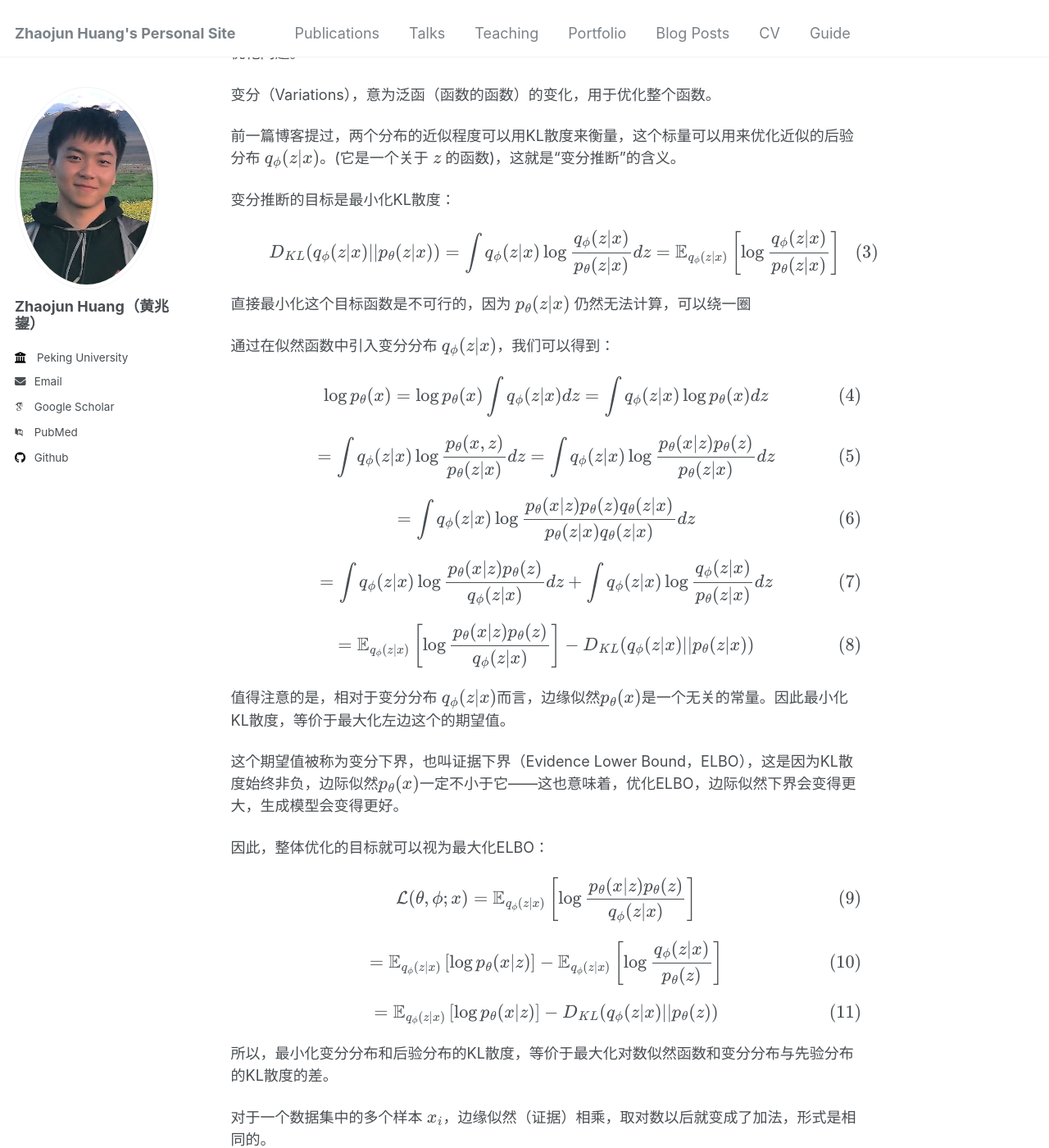
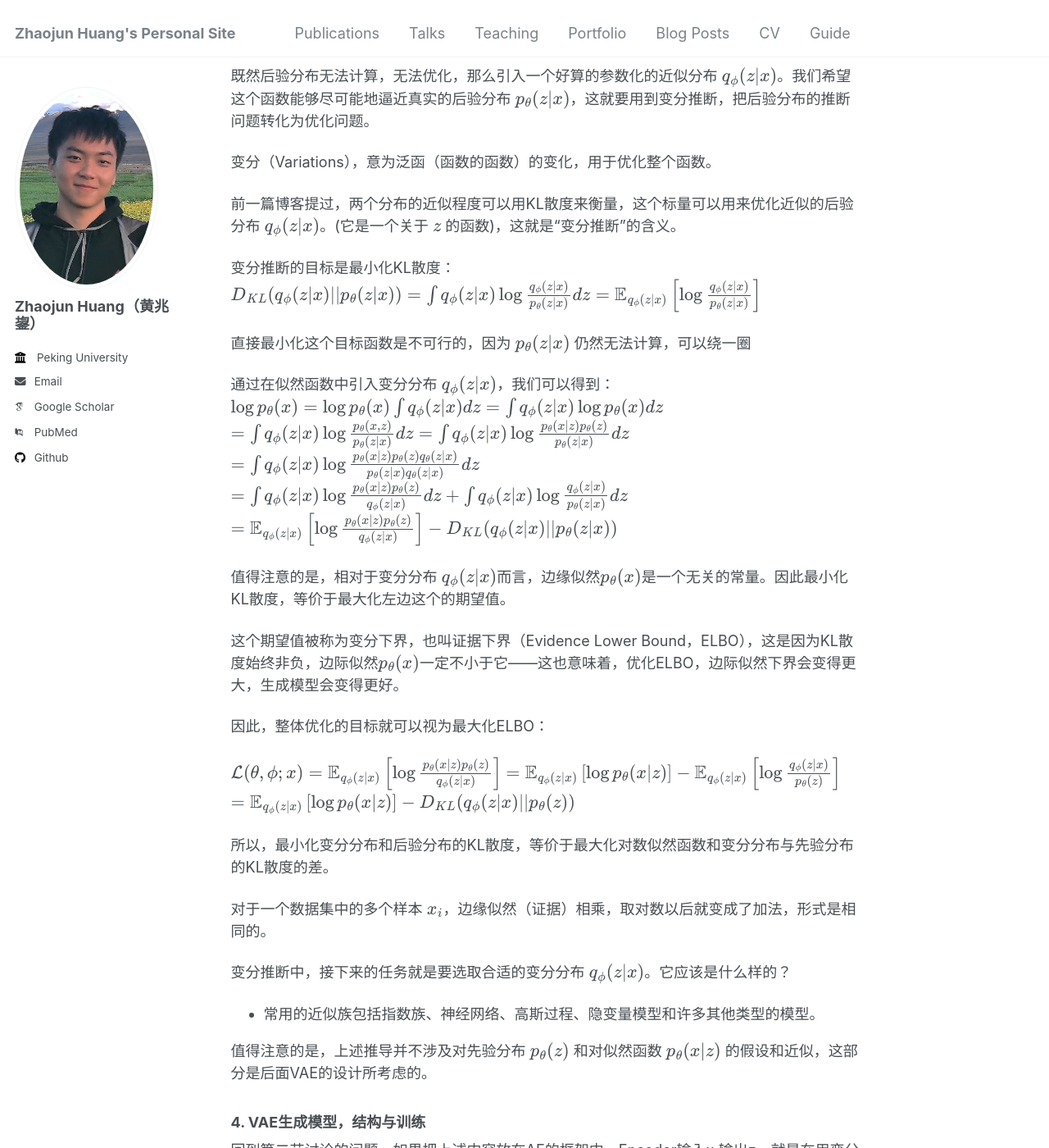
Before and after one commit to BAJimH/BAJimH.github.io, a Jekyll site: the page built from _posts/2025-07-20-VAE.md, in a window 1280 px wide and 1400 px high, scrolled down 2195 px. Shown: the whole window at 82% size. Built offline with Jekyll 4.4.1, drawn with Linux system fonts in a browser that asks for light colours; some web fonts are replaced; formulas are drawn with MathJax 3; some of the changed text lies outside the part shown.

Commit message:
Update 2025-07-20-VAE.md

```diff
--- a/_posts/2025-07-20-VAE.md
+++ b/_posts/2025-07-20-VAE.md
@@ -50,22 +58,21 @@ VAE原论文：[Auto Encoding Variational Bayes](https://arxiv.org/abs/1312.6114
 
 在贝叶斯学派观点中，数据的产生过程分成两个部分
 1. 隐变量 $z$ 服从某种先验分布 $p_{\theta}(z)$ ，从这个分布中采样一个 $z$
-2. 观测到的数据（比如图像）$x$ 由某种条件分布 $p_{\theta}(x\|z)$ 生成
+2. 观测到的数据（比如图像）$x$ 由某种条件分布 $p_{\theta}(x\vert z)$ 生成
 
 而推断的过程是这样的：
 - 不去估计边缘分布$p(x)$，而是尝试建模隐变量$z$（例如某个理论模型）
 - 对隐变量的分布有一个先验（“先”于证据“验”证的判断） $p_{\theta}(z)$
-- 对隐变量导出观测数据的分布有一个条件概率 $p_{\theta}(x\|z)$，也被称为似然
-- 根据观测的数据$x$，**边缘似然函数**$p_\theta(x)$（也被叫做证据），使用贝叶斯定理推断出隐变量的后验分布 $p_{\theta}(z\|x)$。
+- 对隐变量导出观测数据的分布有一个条件概率 $p_{\theta}(x\vert z)$，也被称为似然
+- 根据观测的数据$x$，使用贝叶斯定理推断出隐变量的后验分布 $p_{\theta}(z\vert x)$，或者通过优化方法计算出参数$\theta$。
 
 贝叶斯定理如下：
-
 $$
-p_{\theta}(z|x) = \frac{p_{\theta}(x|z)p_{\theta}(z)}{p_{\theta}(x)} \\
+p_{\theta}(z\vert x) = \frac{p_{\theta}(x\vert z)p_{\theta}(z)}{p_{\theta}(x)} \\
 $$
 
 $$
-p_\theta(x)= \int p_{\theta}(x|z)p_{\theta}(z)dz
+p_\theta(x)= \int p_{\theta}(x\vert z)p_{\theta}(z)dz
 $$
 
 需要注意的是，尽管它们都被建模成参数化的分布，但是它们实际上是不同的函数。
@@ -74,114 +81,105 @@ $$
 
 另一种基于采样的MCMC方法的思路就是，通过对后验分布进行采样，来近似计算这个积分——采样的概率只需要根据分子来计算，反正最后会根据样本量进行归一化。这里埋个坑，以后学到了再说。
 
-既然后验分布无法计算，那么引入一个好算的参数化的近似分布 $q_{\phi}(z\|x)$。我们希望这个函数能够尽可能地逼近真实的后验分布 $p_{\theta}(z\|x)$，这就要用到变分推断，把后验分布的推断问题转化为优化问题。
+既然后验分布无法计算，无法优化，那么引入一个好算的参数化的近似分布 $q_{\phi}(z\vert x)$。我们希望这个函数能够尽可能地逼近真实的后验分布 $p_{\theta}(z\vert x)$，这就要用到变分推断，把后验分布的推断问题转化为优化问题。
 
 变分（Variations），意为泛函（函数的函数）的变化，用于优化整个函数。
 
-前一篇博客提过，两个分布的近似程度可以用KL散度来衡量，这个标量可以用来优化近似的后验分布 $q_{\phi}(z\|x)$。(它是一个关于 $z$ 的函数)，这就是“变分推断”的含义。
+前一篇博客提过，两个分布的近似程度可以用KL散度来衡量，这个标量可以用来优化近似的后验分布 $q_{\phi}(z\vert x)$。(它是一个关于 $z$ 的函数)，这就是“变分推断”的含义。
 
 变分推断的目标是最小化KL散度：
-
 $$
-D_{KL}(q_{\phi}(z|x)||p_{\theta}(z|x)) = \int q_{\phi}(z|x) \log \frac{q_{\phi}(z|x)}{p_{\theta}(z|x)} dz=\mathbb E_{q_{\phi}(z|x)}\left[\log \frac{q_{\phi}(z|x)}{p_{\theta}(z|x)}\right]
+D_{KL}(q_{\phi}(z\vert x)\vert \vert p_{\theta}(z\vert x)) = \int q_{\phi}(z\vert x) \log \frac{q_{\phi}(z\vert x)}{p_{\theta}(z\vert x)} dz=\mathbb E_{q_{\phi}(z\vert x)}\left[\log \frac{q_{\phi}(z\vert x)}{p_{\theta}(z\vert x)}\right]
 $$
 
-直接最小化这个目标函数是不可行的，因为 $p_{\theta}(z\|x)$ 仍然无法计算，可以绕一圈
+直接最小化这个目标函数是不可行的，因为 $p_{\theta}(z\vert x)$ 仍然无法计算，可以绕一圈
 
-通过在似然函数中引入变分分布 $q_{\phi}(z\|x)$，我们可以得到：
-
+通过在似然函数中引入变分分布 $q_{\phi}(z\vert x)$，我们可以得到：
 $$
-\log p_{\theta}(x) = \log p_{\theta}(x)\int q_{\phi}(z|x) dz= \int q_{\phi}(z|x) \log p_{\theta}(x) dz
+\log p_{\theta}(x) = \log p_{\theta}(x)\int q_{\phi}(z\vert x) dz= \int q_{\phi}(z\vert x) \log p_{\theta}(x) dz
+$$
+$$
+=\int q_{\phi}(z\vert x) \log \frac{p_{\theta}(x,z)}{p_{\theta}(z\vert x)} dz=\int q_{\phi}(z\vert x) \log {p_{\theta}(x\vert z)p_{\theta}(z)\over p_\theta(z\vert x)} dz
+$$
+$$
+=\int q_{\phi}(z\vert x) \log {p_{\theta}(x\vert z)p_{\theta}(z)q_{\theta}(z\vert x)\over p_\theta(z\vert x)q_{\theta}(z\vert x)} dz
+$$
+$$
+=\int q_{\phi}(z\vert x) \log {p_{\theta}(x\vert z)p_{\theta}(z)\over q_{\phi}(z\vert x)} dz + \int q_{\phi}(z\vert x) \log {q_{\phi}(z\vert x)\over p_\theta(z\vert x)} dz
+$$
+$$
+=\mathbb E_{q_{\phi}(z\vert x)}\left[\log {p_{\theta}(x\vert z)p_\theta(z)\over q_{\phi}(z\vert x)}\right] - D_{KL}(q_{\phi}(z\vert x)\vert \vert p_{\theta}(z\vert x))
 $$
 
-$$
-=\int q_{\phi}(z|x) \log \frac{p_{\theta}(x,z)}{p_{\theta}(z|x)} dz=\int q_{\phi}(z|x) \log {p_{\theta}(x|z)p_{\theta}(z)\over p_\theta(z|x)} dz
-$$
-
-$$
-=\int q_{\phi}(z|x) \log {p_{\theta}(x|z)p_{\theta}(z)q_{\theta}(z|x)\over p_\theta(z|x)q_{\theta}(z|x)} dz
-$$
-
-$$
-=\int q_{\phi}(z|x) \log {p_{\theta}(x|z)p_{\theta}(z)\over q_{\phi}(z|x)} dz + \int q_{\phi}(z|x) \log {q_{\phi}(z|x)\over p_\theta(z|x)} dz
-$$
-
-$$
-=\mathbb E_{q_{\phi}(z|x)}\left[\log {p_{\theta}(x|z)p_\theta(z)\over q_{\phi}(z|x)}\right] - D_{KL}(q_{\phi}(z|x)||p_{\theta}(z|x))
-$$
-
-值得注意的是，相对于变分分布 $q_{\phi}(z\|x)$而言，边缘似然$p_\theta(x)$是一个无关的常量。因此最小化KL散度，等价于最大化左边这个的期望值。
+值得注意的是，相对于变分分布 $q_{\phi}(z\vert x)$而言，边缘似然$p_\theta(x)$是一个无关的常量。因此最小化KL散度，等价于最大化左边这个的期望值。
 
 这个期望值被称为变分下界，也叫证据下界（Evidence Lower Bound，ELBO），这是因为KL散度始终非负，边际似然$p_\theta(x)$一定不小于它——这也意味着，优化ELBO，边际似然下界会变得更大，生成模型会变得更好。
 
 因此，整体优化的目标就可以视为最大化ELBO：
 
 $$
-\mathcal{L}(\theta, \phi; x) = \mathbb E_{q_{\phi}(z|x)}\left[\log {p_{\theta}(x|z)p_\theta(z)\over q_{\phi}(z|x)}\right]
+\mathcal{L}(\theta, \phi; x) = \mathbb E_{q_{\phi}(z\vert x)}\left[\log {p_{\theta}(x\vert z)p_\theta(z)\over q_{\phi}(z\vert x)}\right]
 $$
-
 $$
-=\mathbb E_{q_{\phi}(z|x)}\left[\log p_{\theta}(x|z)\right] - \mathbb E_{q_{\phi}(z|x)}\left[\log {q_{\phi}(z|x)\over p_\theta(z)}\right]
+=\mathbb E_{q_{\phi}(z\vert x)}\left[\log p_{\theta}(x\vert z)\right] - \mathbb E_{q_{\phi}(z\vert x)}\left[\log {q_{\phi}(z\vert x)\over p_\theta(z)}\right]
 $$
-
 $$
-=\mathbb E_{q_{\phi}(z|x)}\left[\log p_{\theta}(x|z)\right] - D_{KL}(q_{\phi}(z|x)||p_{\theta}(z))
+=\mathbb E_{q_{\phi}(z\vert x)}\left[\log p_{\theta}(x\vert z)\right] - D_{KL}(q_{\phi}(z\vert x)\vert \vert p_{\theta}(z))
 $$
 
 所以，最小化变分分布和后验分布的KL散度，等价于最大化对数似然函数和变分分布与先验分布的KL散度的差。
 
 对于一个数据集中的多个样本 $x_i$，边缘似然（证据）相乘，取对数以后就变成了加法，形式是相同的。
 
-变分推断中，接下来的任务就是要选取合适的变分分布 $q_{\phi}(z\|x)$。它应该是什么样的？
+变分推断中，接下来的任务就是要选取合适的变分分布 $q_{\phi}(z\vert x)$。它应该是什么样的？
 - 常用的近似族包括指数族、神经网络、高斯过程、隐变量模型和许多其他类型的模型。
 
-值得注意的是，上述推导并不涉及对先验分布 $p_\theta(z)$ 和对似然函数 $p_\theta(x\|z)$ 的假设和近似，这部分是后面VAE的设计所考虑的。
+值得注意的是，上述推导并不涉及对先验分布 $p_\theta(z)$ 和对似然函数 $p_\theta(x\vert z)$ 的假设和近似，这部分是后面VAE的设计所考虑的。
 
 ### 4. VAE生成模型，结构与训练
 
-回到第二节讨论的问题。如果把上述内容放在AE的框架中，Encoder输入x,输出z，就是在用变分分布 $q_{\phi}(z\|x)$ 近似后验分布 $p_{\theta}(z\|x)$，Decoder输入z，输出x，就是在用生成分布 $p_{\theta}(x\|z)$ 生成数据。 而隐变量 $z$ 就可以视为编码。
+回到第二节讨论的问题。如果把上述内容放在AE的框架中，Encoder输入x,输出z，就是在用变分分布 $q_{\phi}(z\vert x)$ 近似后验分布 $p_{\theta}(z\vert x)$，Decoder输入z，输出x，就是在用生成分布 $p_{\theta}(x\vert z)$ 生成数据。 而隐变量 $z$ 就可以视为编码。
 
-在VAE中，选取的近似族为高斯分布族。认为在给定输入 $x$ 的情况下，隐变量 $z$ 服从一个协方差为对角矩阵的高斯分布 （即各个维度之间独立）$q_{\phi}(z\|x) = \mathcal{N}(\mu_{\phi}(x), \sigma_{\phi}(x)I)$，其中 $\mu_{\phi}(x)$ 和 $\sigma_{\phi}(x)$ 是由神经网络参数化的函数，也就是说，Encoder的输出是$z$的均值和方差，而不是直接输出$z$的值。z的值通过在这个高斯分布中采样得到。
+在VAE中，选取的近似族为高斯分布族。认为在给定输入 $x$ 的情况下，隐变量 $z$ 服从一个协方差为对角矩阵的高斯分布 （即各个维度之间独立）$q_{\phi}(z\vert x) = \mathcal{N}(\mu_{\phi}(x), \sigma_{\phi}(x)I)$，其中 $\mu_{\phi}(x)$ 和 $\sigma_{\phi}(x)$ 是由神经网络参数化的函数，也就是说，Encoder的输出是$z$的均值和方差，而不是直接输出$z$的值。z的值通过在这个高斯分布中采样得到。
 
 这里涉及到一个技巧，称为**重参数化**。它的思想是将无法微分的采样过程从网络中分离出来，使得网络可以直接对均值和方差进行优化，而不是对随机变量 $z$ 进行优化。
 
 重参数化的方式是将 $z$ 表示为一个确定性函数加上一个随机噪声：
-
 $$
 z = \mu_{\phi}(x) + \sigma_{\phi}(x) \odot \epsilon
 $$
-
 其中 $\epsilon \sim \mathcal{N}(0, I)$
 
-我们最终的目标并不是根据已有的理论推断后验分布，而是生成。我们想要得到一个性质良好的隐空间。除了通过变分推断近似出后验分布，还要建模出生成分布 $p_{\theta}(x\|z)$ 和先验分布 $p_\theta(x)$，在这里，仍然采用的是高斯分布。
+我们最终的目标并不是根据已有的理论推断后验分布，而是生成。我们想要得到一个性质良好的隐空间。除了通过变分推断近似出后验分布，还要建模出生成分布 $p_{\theta}(x\vert z)$ 和先验分布 $p_\theta(x)$，在这里，仍然采用的是高斯分布。
 
 先验分布（隐空间的形态）被设定为一个标准正态分布 $p_\theta(z) = \mathcal{N}(0, I)$，即均值为0，协方差为单位矩阵，注意此时是不含参数的（$\theta$不影响这个分布）。
 
-生成分布 $p_{\theta}(x\|z)$ 视情况而定。对于二值化像素，往往设定为伯努利分布。而连续图像往往被设定为一个参数化的高斯分布，形式为 $p_{\theta}(x\|z) = \mathcal{N}(\mu_{\theta}(z), \sigma_{\theta}(z)I)$，
+生成分布 $p_{\theta}(x\vert z)$ 视情况而定。对于二值化像素，往往设定为伯努利分布。而连续图像往往被设定为一个参数化的高斯分布，形式为 $p_{\theta}(x\vert z) = \mathcal{N}(\mu_{\theta}(z), \sigma_{\theta}(z)I)$，
 
 这样就可以继续对ELBO进行优化了——把它取反作为损失函数，利用梯度方法来最小化。
-
 $$
-\mathcal{L}(\theta, \phi; x) = \mathbb E_{q_{\phi}(z|x)}\left[\log p_{\theta}(x|z)\right] - D_{KL}(q_{\phi}(z|x)||p_{\theta}(z))
+\mathcal{L}(\theta, \phi; x) = \mathbb E_{q_{\phi}(z\vert x)}\left[\log p_{\theta}(x\vert z)\right] - D_{KL}(q_{\phi}(z\vert x)\vert \vert p_{\theta}(z))
 $$
 
+在这个过程中，既优化了变分推断的目标$\phi$（使得变分分布 $q_{\phi}(z\vert x)$ 尽可能接近后验分布 $p_{\theta}(z\vert x)$），又优化了生成模型的参数 $\theta$（使得生成分布 $p_{\theta}(x\vert z)$ 尽可能接近观测数据的真实分布）。
+因此，**VAE的训练过程可以视为一个联合优化问题，优化ELBO相当于同时优化近似后验分布和生成分布的参数，这是变分推断中最关键的insight**。
+
 右边KL散度有解析表达式
-
 $$
--D_{KL}(\mathcal{N}(\mu_{\theta}(z), \sigma_{\theta}(z)I)||\mathcal{N}(0,I) = \frac{1}{2} \left( \sum_{i=1}^{d} \left(1 + \log(\sigma_{\phi,i}(x)^2)-\sigma_{\phi,i}(x)^2 -\mu_{\phi,i}(x)^2  \right) \right)
+-D_{KL}(\mathcal{N}(\mu_{\theta}(z), \sigma_{\theta}(z)I)\vert \vert \mathcal{N}(0,I) = \frac{1}{2} \left( \sum_{i=1}^{d} \left(1 + \log(\sigma_{\phi,i}(x)^2)-\sigma_{\phi,i}(x)^2 -\mu_{\phi,i}(x)^2  \right) \right)
 $$
 
 实际操作中，由于神经网络的输出在不保证非负。通常Encoder估计的方差值会再经过一个exp来保证方差是正的。
 
 此时只有左边涉及参数$\theta$了，可以理解成对于一个/一批固定的观测数据 $x$，通过Encoder得到的均值和方差，并重参数化技巧采样出隐变量 $z$，然后通过Decoder生成数据 $x'$，使得$P(x'=x)$的概率（对数似然）尽量大。
 
-这个损失的具体形式取决于建模生成分布 $p_{\theta}(x\|z)$ 的形式。对于二值化像素（伯努利分布），最大似然等价于最小化二元交叉熵损失；对于连续图像（高斯分布），最大似然等价于最小化均方误差损失。
+这个损失的具体形式取决于建模生成分布 $p_{\theta}(x\vert z)$ 的形式。对于二值化像素（伯努利分布），最大似然等价于最小化二元交叉熵损失；对于连续图像（高斯分布），最大似然等价于最小化均方误差损失。
 
 因此VAE的训练过程可以写成：
 1. Encoder输入$x$，输出均值$\mu_{\phi}(x)$和方差$\sigma_{\phi}(x)$
 2. 通过重参数化技巧采样出隐变量$z = \mu_{\phi}(x) + \sigma_{\phi}(x) \odot \epsilon$
 3. Decoder输入$z$，输出生成的$x' = \mu_{\theta}(z)$
-4. 计算损失函数 $\mathcal{L}(\theta, \phi; x) = MSE(x,x') - D_{KL}(q_{\phi}(z\|x)\|\|p_{\theta}(z))$
+4. 计算损失函数 $\mathcal{L}(\theta, \phi; x) = MSE(x,x') - D_{KL}(q_{\phi}(z\vert x)\vert \vert p_{\theta}(z))$
 5. 反向传播，更新
 
 生成过程可以任意地在隐空间中采样，因为此时隐空间变得连续且均匀，性质很好。
```
Also changed, not shown: other parts of _posts/2025-07-20-VAE.md (+8 -0 lines).
